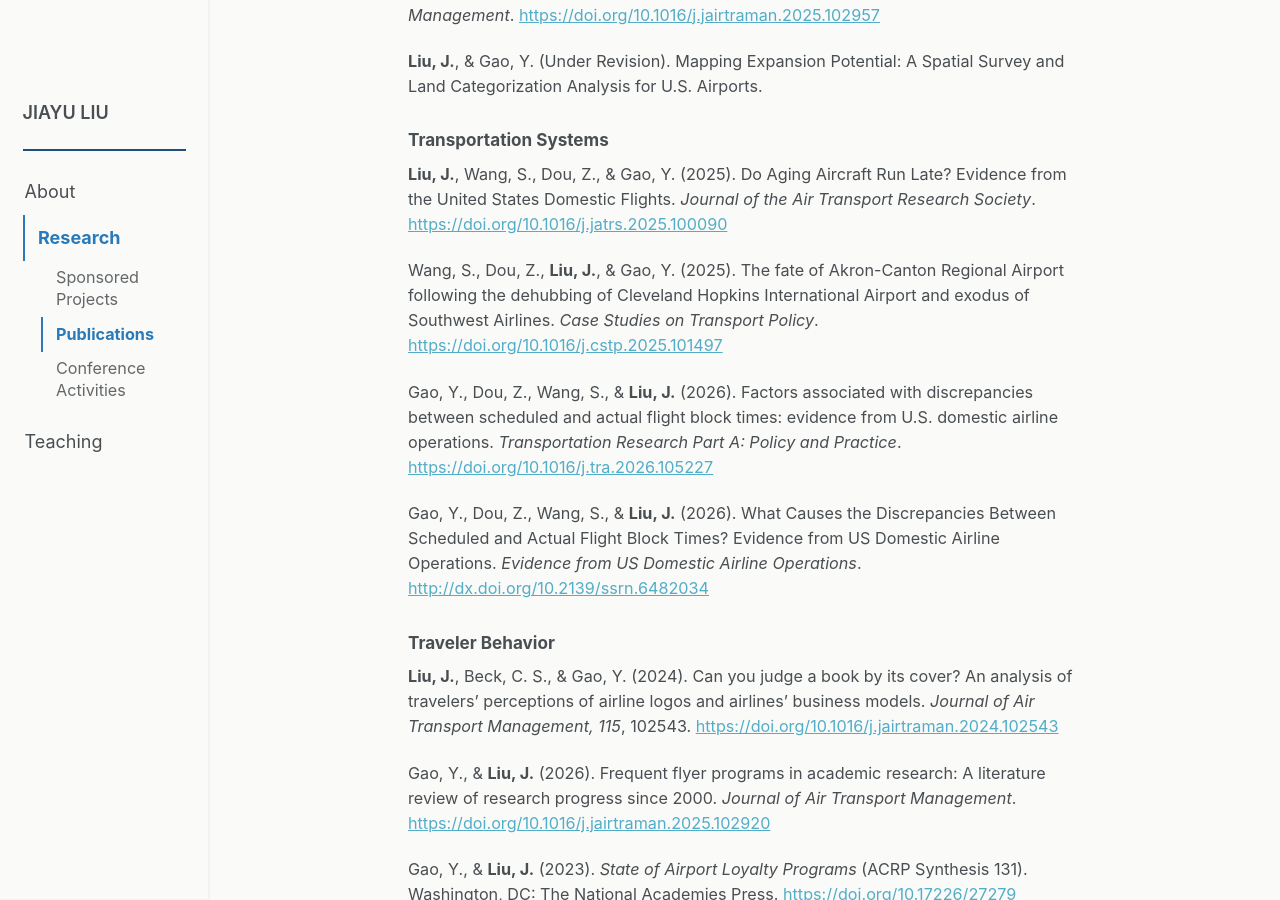
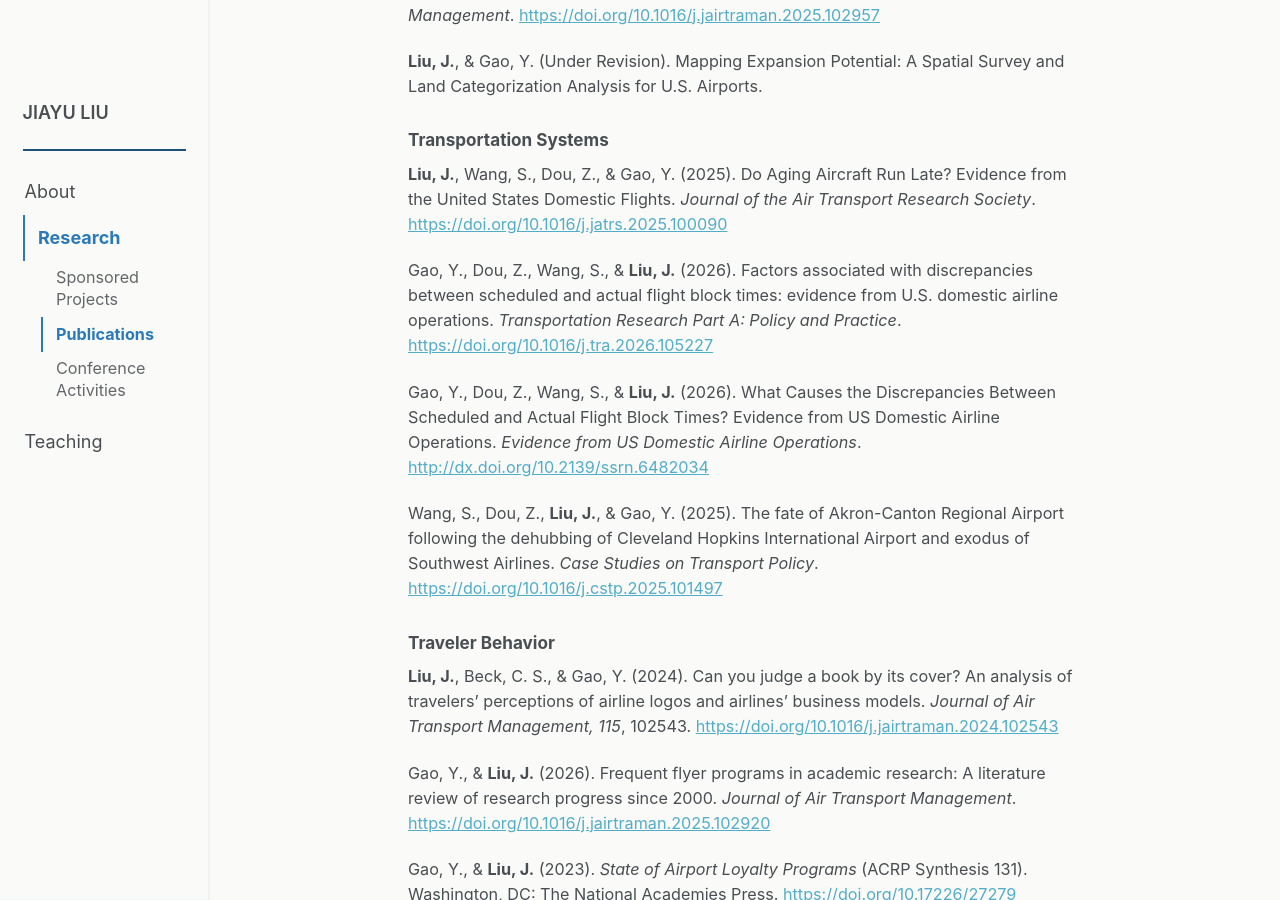
Before and after one commit to liu3309/liu3309.github.io, a Jekyll site: the page built from _pages/research.md, in a window 1280 px wide and 900 px high, scrolled down 2236 px. Built offline with Jekyll 4.4.1, drawn with Linux system fonts in a browser that asks for light colours; a script that is not in the unit is left out; part of the change alters nothing that is shown.

Commit message:
Update research entries and references in markdown

```diff
--- a/_pages/research.md
+++ b/_pages/research.md
@@ -119,13 +119,6 @@ This project develops a national framework to assess the necessity and spatial f
    rel="noopener">https://doi.org/10.1016/j.jatrs.2025.100090</a>
 </p>
 
-<p class="research-entry">
-Wang, S., Dou, Z., <strong>Liu, J.</strong>, &amp; Gao, Y. (2025). The fate of Akron-Canton Regional Airport following the dehubbing of Cleveland Hopkins International Airport and exodus of Southwest Airlines. <em>Case Studies on Transport Policy</em>.
-<a href="https://doi.org/10.1016/j.cstp.2025.101497"
-   target="_blank"
-   rel="noopener">https://doi.org/10.1016/j.cstp.2025.101497</a>
-</p>
-
 
 <p class="research-entry">
 Gao, Y., Dou, Z., Wang, S., &amp; <strong>Liu, J.</strong> (2026). Factors associated with discrepancies between scheduled and actual flight block times: evidence from U.S. domestic airline operations. <em>Transportation Research Part A: Policy and Practice</em>.
@@ -141,6 +134,15 @@ Gao, Y., Dou, Z., Wang, S., &amp; <strong>Liu, J.</strong> (2026). What Causes t
    target="_blank"
    rel="noopener">http://dx.doi.org/10.2139/ssrn.6482034</a>
 </p>
+
+
+<p class="research-entry">
+Wang, S., Dou, Z., <strong>Liu, J.</strong>, &amp; Gao, Y. (2025). The fate of Akron-Canton Regional Airport following the dehubbing of Cleveland Hopkins International Airport and exodus of Southwest Airlines. <em>Case Studies on Transport Policy</em>.
+<a href="https://doi.org/10.1016/j.cstp.2025.101497"
+   target="_blank"
+   rel="noopener">https://doi.org/10.1016/j.cstp.2025.101497</a>
+</p>
+
 
 
 <h3>Traveler Behavior</h3>
```
